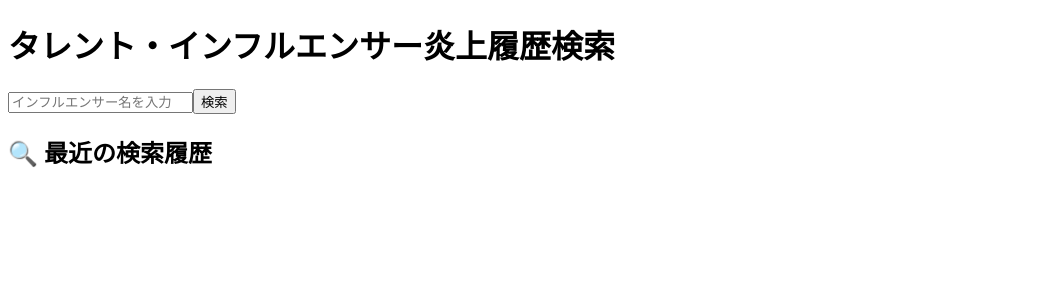
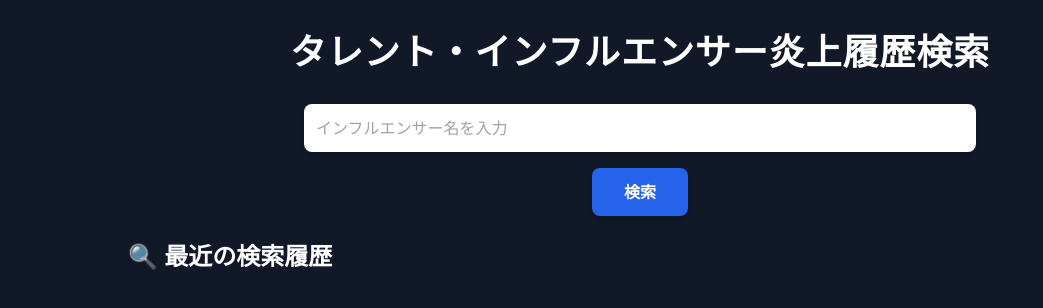
Before and after one commit to tomihe0720/flame_risk, a Next.js app: page / in a window 1280 px wide. Shown: the top 308 px of the page, without its empty margins (0-1043 px from the left). Built offline with nearby package versions, Linux system fonts and the light colour scheme.

Commit message:
Fix: Apply Tailwind CSS & global styles

```diff
--- a/app/layout.js
+++ b/app/layout.js
@@ -1,3 +1,5 @@
+import "../styles/globals.css";
+
 export const metadata = {
   title: 'Next.js',
   description: 'Generated by Next.js',
--- a/package.json
+++ b/package.json
@@ -9,6 +9,7 @@
     "lint": "next lint"
   },
   "dependencies": {
+    "autoprefixer": "^10.4.20",
     "chart.js": "^4.4.7",
     "framer-motion": "^12.4.3",
     "next": "15.1.7",
@@ -23,7 +24,7 @@
     "@eslint/eslintrc": "^3",
     "eslint": "^9",
     "eslint-config-next": "15.1.7",
-    "postcss": "^8",
+    "postcss": "^8.5.3",
     "tailwindcss": "^3.4.1"
   }
 }
--- /dev/null
+++ b/postcss.config.js
@@ -0,0 +1,6 @@
+module.exports = {
+  plugins: {
+    tailwindcss: {},
+    autoprefixer: {},
+  },
+}
--- /dev/null
+++ b/styles/globals.css
@@ -0,0 +1,15 @@
+@tailwind base;
+@tailwind components;
+@tailwind utilities;
+
+body {
+  @apply bg-gray-100 text-gray-900;
+}
+
+h1 {
+  @apply text-2xl font-bold text-center;
+}
+
+button {
+  @apply bg-blue-500 text-white px-4 py-2 rounded hover:bg-blue-700;
+}
--- /dev/null
+++ b/tailwind.config.js
@@ -0,0 +1,8 @@
+/** @type {import('tailwindcss').Config} */
+module.exports = {
+  content: ["./app/**/*.{js,ts,jsx,tsx}", "./pages/**/*.{js,ts,jsx,tsx}"],
+  theme: {
+    extend: {},
+  },
+  plugins: [],
+};
```
Also changed, not shown: 1 other file (tests, documents, lock files or other folders).
